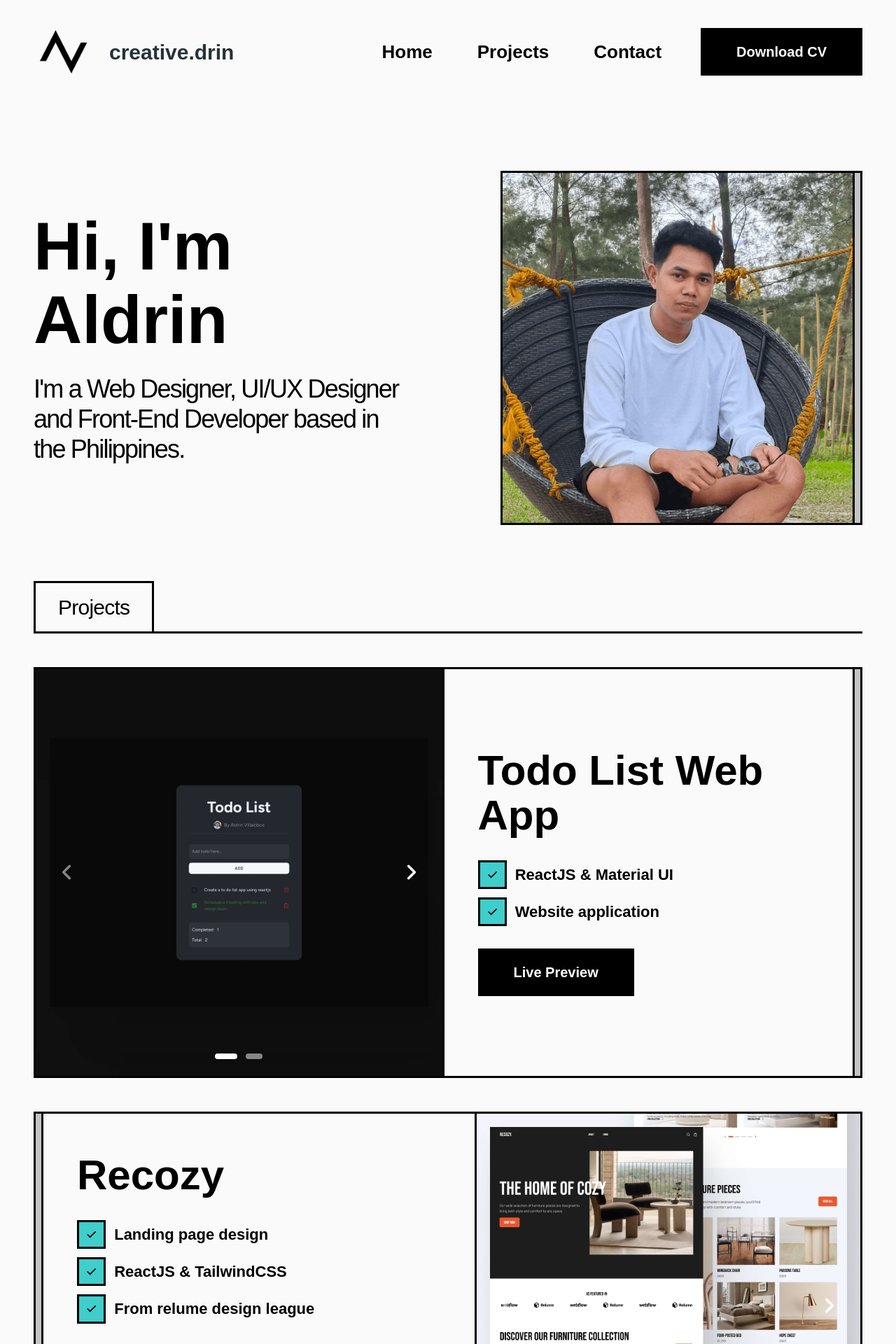
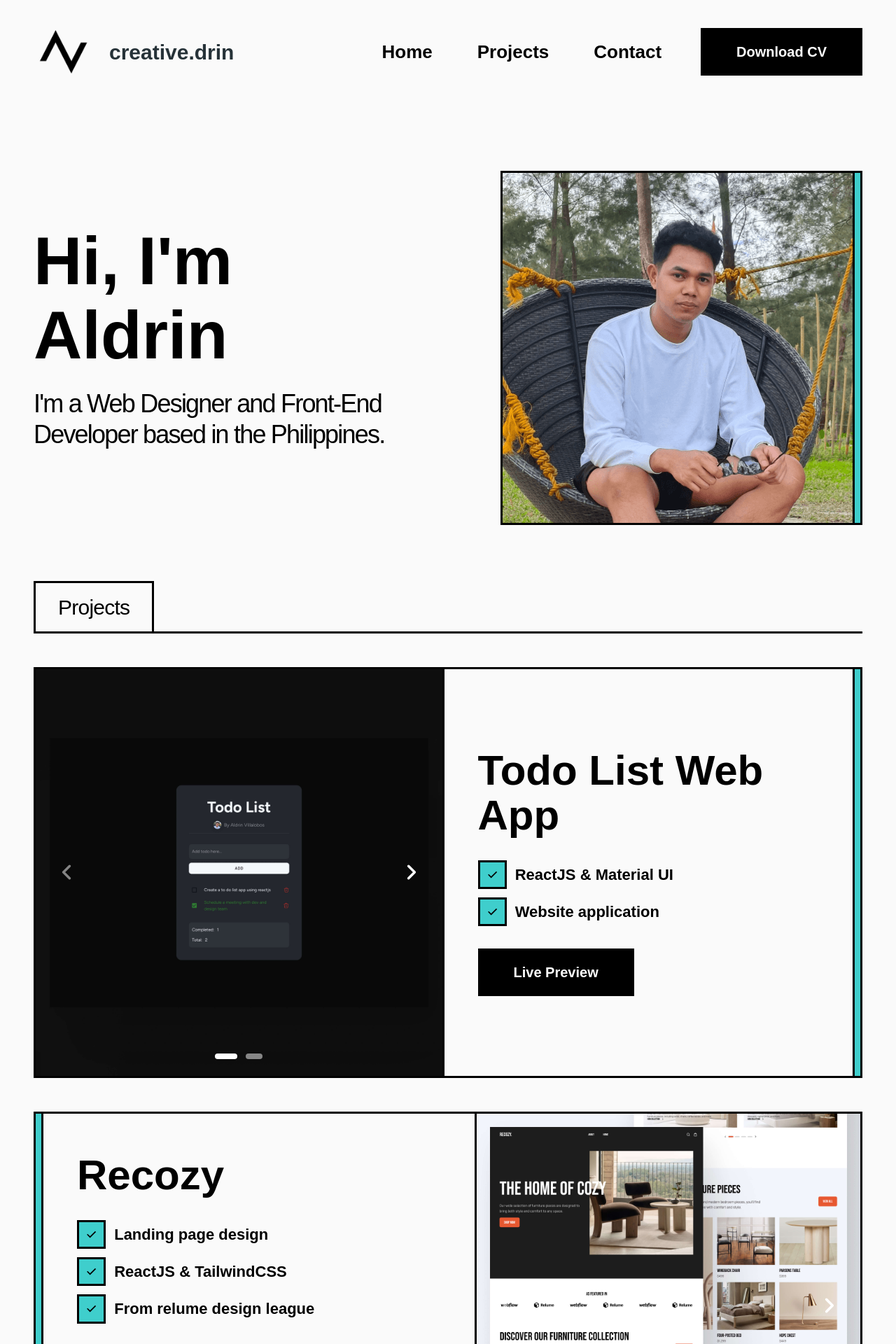
Before and after one commit to Drinooo/portfolio-retro, a React (Vite) app: page / in a window 1280 px wide. Shown: the top 1920 px of the page at 70% size. Built offline with nearby package versions, Linux system fonts and the light colour scheme; a web font is replaced by a local one; what taos would draw is missing.

Commit message:
Minor changes in UI

```diff
--- a/src/components/Sections/HeroSection.jsx
+++ b/src/components/Sections/HeroSection.jsx
@@ -14,7 +14,7 @@ const HeroSection = () => {
                 Hi, I'm Aldrin
               </h1>
               <p className="lg:mb-8 mb-6 font-[500] tracking-tighter xl:text-subhead-xl lg:text-subhead-lg md:text-subhead-md text-subhead-sm leading-[1.2]">
-                I'm a Web Designer, UI/UX Designer and Front-End Developer based
+                I'm a Web Designer and Front-End Developer based
                 in the Philippines.
               </p>
             </div>
@@ -27,7 +27,7 @@ const HeroSection = () => {
                 />
               </div>
               <div className="sm:border-t-0 lg:border-t-3 border-b-3 sm:border-x-3 lg:border-x-0">
-                <div className="border-4 border-gray h-full"></div>
+                <div className="border-4 border-green h-full"></div>
               </div>
             </div>
           </div>
--- a/src/components/Sections/ProjectSection.jsx
+++ b/src/components/Sections/ProjectSection.jsx
@@ -119,7 +119,7 @@ export const ProjectSection = () => {
                     </div>
                   </div>
                   <div className="border-t-3 border-b-3">
-                    <div className="border-4 border-gray h-full"></div>
+                    <div className="border-4 border-green h-full"></div>
                   </div>
                 </div>
               </motion.div>
@@ -127,7 +127,7 @@ export const ProjectSection = () => {
               <motion.div initial={{ opacity: 0 }} whileInView={{ opacity: 1 }}>
                 <div className="flex border-l-3">
                   <div className="border-t-3 border-b-3">
-                    <div className="border-4 border-gray h-full"></div>
+                    <div className="border-4 border-green h-full"></div>
                   </div>
                   <div className="gap-8 border-3 border-black items-center mx-auto xl:gap-16 lg:grid lg:grid-cols-2">
                     <div className="mt-4 md:mt-0 mb-4 lg:mb-0 text-start space-y-5 flex flex-col justify-center xl:p-[48px] p-[24px]">
--- a/src/components/Sections/ServicesSection.jsx
+++ b/src/components/Sections/ServicesSection.jsx
@@ -16,7 +16,7 @@ const ServicesSection = () => {
             {SERVICES.map((item) => (
               <div className="border-3 h-max text-center">
                 <div className="p-4 space-y-2 sm:h-full md:h-96 flex flex-col justify-center">
-                  <div className="bg-gray max-w-fit p-3 rounded-full mx-auto">
+                  <div className="bg-green max-w-fit p-3 rounded-full mx-auto">
                     {item.icon}
                   </div>
                   <div>
@@ -27,7 +27,7 @@ const ServicesSection = () => {
                   <p className="text-body1">{item.desc}</p>
                 </div>
                 <div className="border-t-3"></div>
-                <div className="border-gray border-4"></div>
+                <div className="border-green border-4"></div>
               </div>
             ))}
           </div>
--- a/src/pages/Projects.jsx
+++ b/src/pages/Projects.jsx
@@ -180,7 +180,7 @@ const Projects = () => {
                           </div>
                         </div>
                         <div className="border-t-3 border-b-3">
-                          <div className="border-4 border-gray h-full"></div>
+                          <div className="border-4 border-green h-full"></div>
                         </div>
                       </div>
                     </TabPanel>
@@ -197,7 +197,7 @@ const Projects = () => {
                     >
                       <div className="flex border-l-3">
                         <div className="border-t-3 border-b-3">
-                          <div className="border-4 border-gray h-full"></div>
+                          <div className="border-4 border-green h-full"></div>
                         </div>
                         <div className="border-3 border-black items-center mx-auto lg:grid lg:grid-cols-2">
                           <div className="text-start space-y-5 flex flex-col justify-center xl:p-[48px] p-[24px]">
```
